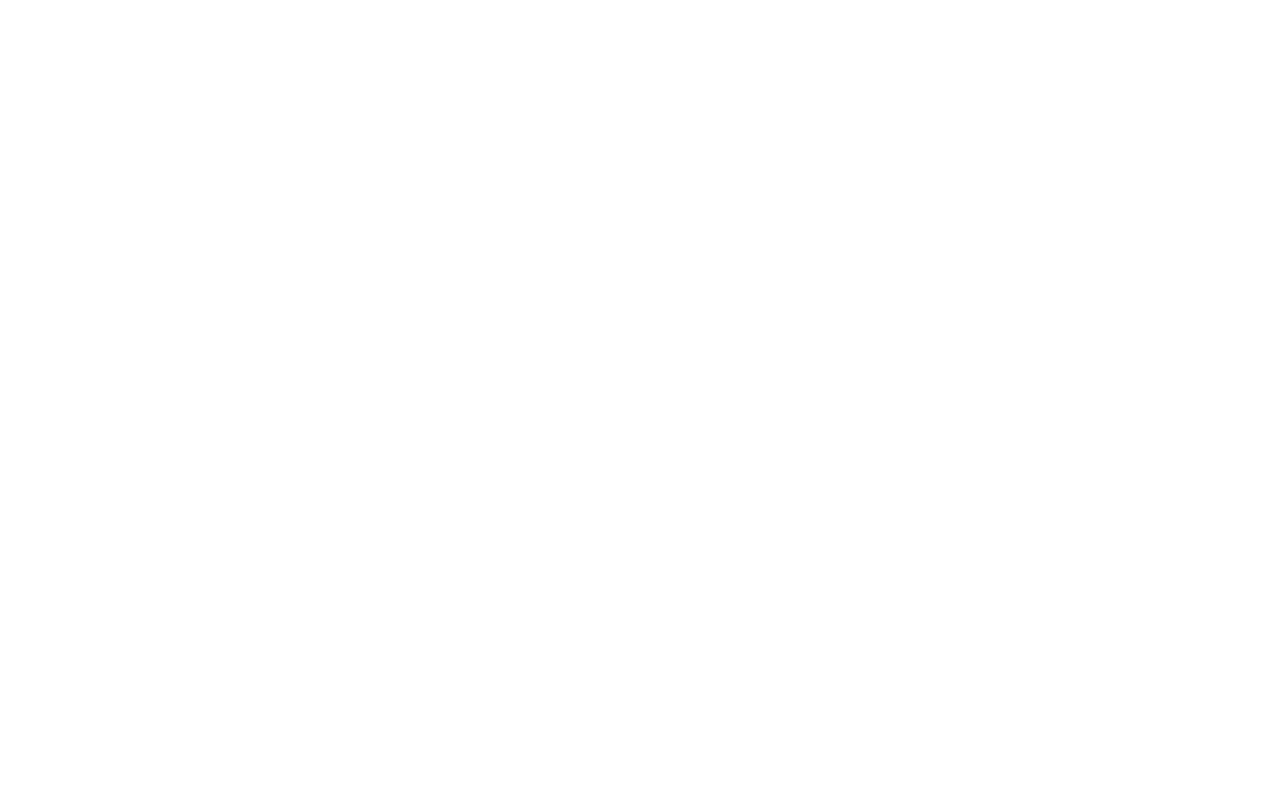
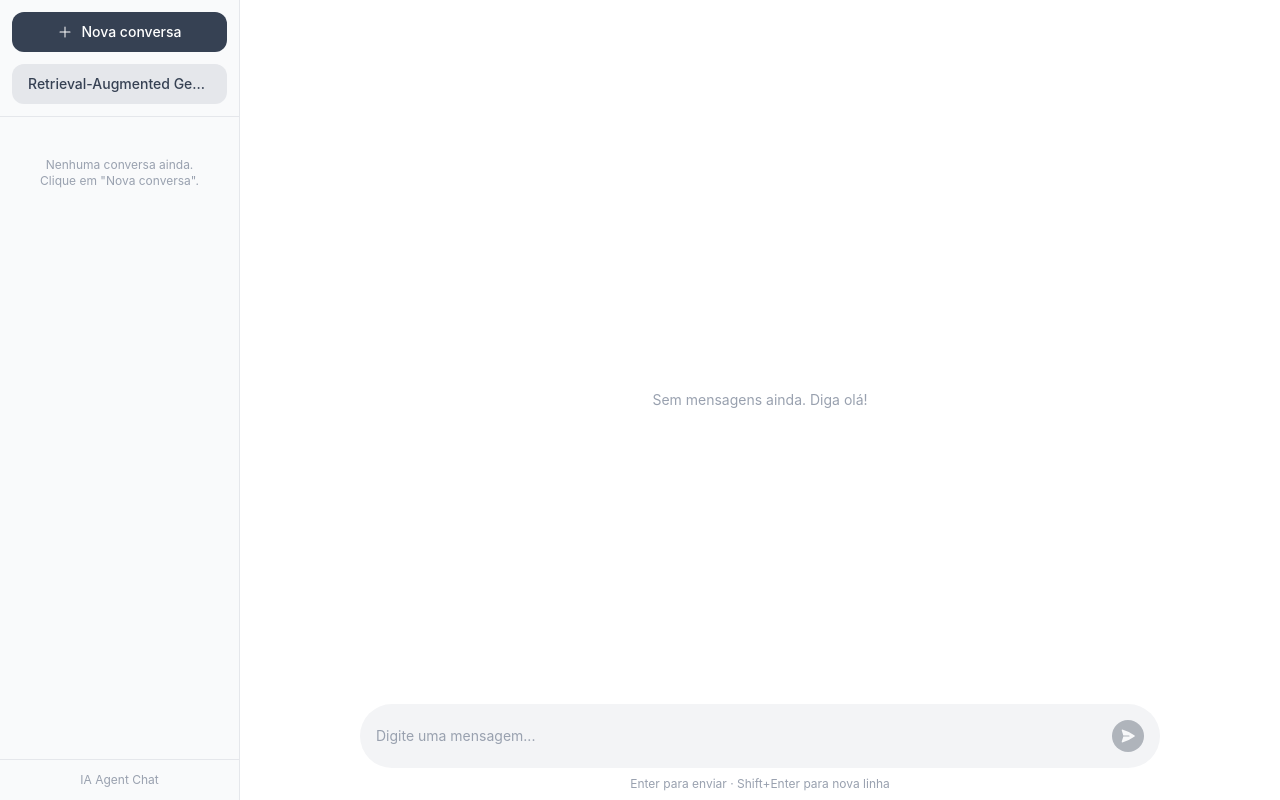
Before and after one commit to cristianoaguiarofc/ai_agent_frontend_poc, a React (Vite) app: page /rag in a window 1280 px wide. Before the commit this address had no page. Built offline with nearby package versions, Linux system fonts and the light colour scheme.

Commit message:
Melhorando interface

```diff
--- a/src/App.tsx
+++ b/src/App.tsx
@@ -1,11 +1,13 @@
 import { BrowserRouter, Routes, Route } from 'react-router-dom'
 import { ChatPage } from './pages/ChatPage'
+import { RAGPage } from './pages/RAGPage'
 
 function App() {
   return (
     <BrowserRouter>
       <Routes>
         <Route path="/" element={<ChatPage />} />
+        <Route path="/rag" element={<RAGPage />} />
       </Routes>
     </BrowserRouter>
   )
--- a/src/components/Sidebar.tsx
+++ b/src/components/Sidebar.tsx
@@ -25,7 +25,7 @@ export function Sidebar({ conversations, activeId, onNew, onDelete }: Props) {
 
   return (
     <aside className="w-60 shrink-0 flex flex-col bg-gray-50 border-r border-gray-200 h-screen overflow-hidden">
-      <div className="p-3 border-b border-gray-200">
+      <div className="p-3 flex flex-col gap-3 border-b border-gray-200">
         <button
           type="button"
           onClick={onNew}
@@ -35,6 +35,14 @@ export function Sidebar({ conversations, activeId, onNew, onDelete }: Props) {
             <path fillRule="evenodd" d="M12 3.75a.75.75 0 01.75.75v6.75h6.75a.75.75 0 010 1.5h-6.75v6.75a.75.75 0 01-1.5 0v-6.75H4.5a.75.75 0 010-1.5h6.75V4.5a.75.75 0 01.75-.75z" clipRule="evenodd" />
           </svg>
           Nova conversa
+        </button>
+
+        <button
+          type="button"
+          onClick={() => navigate('/rag')}
+          className="text-center bg-gray-200 text-gray-700 hover:bg-gray-800 hover:text-white hover:cursor-pointer transition-colors rounded-xl py-2.5 px-4 text-sm font-medium truncate"
+        >
+          Retrieval-Augmented Generation
         </button>
       </div>
 
--- a/src/pages/ChatPage.tsx
+++ b/src/pages/ChatPage.tsx
@@ -38,13 +38,13 @@ export function ChatPage() {
     })
   }, [messages.length, streamStatus])
 
-  function handleNew() {
+  const handleNew = () => {
     const id = newConversation()
     navigate(`/?session=${id}`)
   }
 
   return (
-    <div className="flex h-screen overflow-hidden bg-white">
+    <div className="flex overflow-hidden bg-white">
       <Sidebar
         conversations={conversations}
         activeId={sessionId || undefined}
@@ -86,38 +86,27 @@ export function ChatPage() {
           </button>
         </main>
       ) : (
-        <main className="relative flex-1 min-w-0 overflow-y-auto bg-white">
+        <main className="flex w-full flex-col h-screen border-gray-200">
+          <div className="flex-1 overflow-y-auto">
+            <div className="mx-auto max-w-200 min-h-full flex flex-col">
               {messages.length === 0 && !isStreaming ? (
-            <div className="flex min-h-full items-center justify-center">
+                <div className="flex flex-1 items-center justify-center">
                   <p className="text-sm text-gray-400">
                     Sem mensagens ainda. Diga olá!
                   </p>
                 </div>
               ) : (
-            <div className="mx-auto max-w-200 py-2">
+                <div className="py-2">
                   {messages.map((message) => (
-                <ChatMessage
-                  key={message.id}
-                  message={message}
-                />
+                    <ChatMessage key={message.id} message={message} />
                   ))}
-
                   <div ref={messagesEndRef} />
                 </div>
               )}
 
-          {/* Área fixa inferior */}
-          <div className="sticky bottom-0 z-10">
-            {/* Gradiente igual ChatGPT */}
-            <div className="pointer-events-none" />
-
-            {/* Input */}
-            <div className="px-4">
-              <div className="mx-auto max-w-200">
-                <ChatInput
-                  onSend={sendMessage}
-                  disabled={isStreaming}
-                />
+              {/* input sticky com margin negativo pra sobrepor sem reservar espaço */}
+              <div className="sticky bottom-0 z-20 mt-auto">
+                <ChatInput onSend={sendMessage} disabled={isStreaming} />
               </div>
             </div>
           </div>
--- /dev/null
+++ b/src/pages/RAGPage.tsx
@@ -0,0 +1,87 @@
+import { useEffect, useRef } from 'react'
+import { useNavigate, useSearchParams } from 'react-router-dom'
+
+import { ChatInput } from '../components/ChatInput'
+import { ChatMessage } from '../components/ChatMessage'
+import { Sidebar } from '../components/Sidebar'
+import { useChat } from '../hooks/useChat'
+import { useConversations } from '../hooks/useConversations'
+
+export function RAGPage() {
+  const [searchParams] = useSearchParams()
+  const navigate = useNavigate()
+
+  const sessionId = searchParams.get('session') ?? ''
+
+  const {
+    conversations,
+    refresh,
+    newConversation,
+    removeConversation,
+  } = useConversations()
+
+  const {
+    conversation,
+    streamStatus,
+    sendMessage,
+  } = useChat(sessionId, refresh)
+
+  const messagesEndRef = useRef<HTMLDivElement>(null)
+
+  const isStreaming = streamStatus !== 'idle'
+  const messages = conversation?.messages ?? []
+
+  useEffect(() => {
+    messagesEndRef.current?.scrollIntoView({
+      behavior: 'smooth',
+      block: 'end',
+    })
+  }, [messages.length, streamStatus])
+
+  function handleNew() {
+    const id = newConversation()
+    navigate(`/?session=${id}`)
+  }
+
+  return (
+    <div className="flex h-screen overflow-hidden bg-white">
+      <Sidebar
+        conversations={conversations}
+        activeId={sessionId || undefined}
+        onNew={handleNew}
+        onDelete={removeConversation}
+      />
+
+        <main className="flex-1 min-w-0 bg-white">
+          {messages.length === 0 && !isStreaming ? (
+            <div className="flex min-h-full items-center justify-center">
+              <p className="text-sm text-gray-400">
+                Sem mensagens ainda. Diga olá!
+              </p>
+            </div>
+          ) : (
+            <div className="mx-auto max-w-200 py-2">
+
+            </div>
+          )}
+
+          {/* Área fixa inferior */}
+          <div className="sticky bottom-0 z-10">
+            {/* Gradiente igual ChatGPT */}
+            <div className="pointer-events-none" />
+
+            {/* Input */}
+            <div className="px-4">
+              <div className="mx-auto max-w-200">
+                <ChatInput
+                  onSend={sendMessage}
+                  disabled={isStreaming}
+                />
+              </div>
+            </div>
+          </div>
+        </main>
+
+    </div>
+  )
+}
```
Lines whose indentation alone changed are shown as unchanged.
